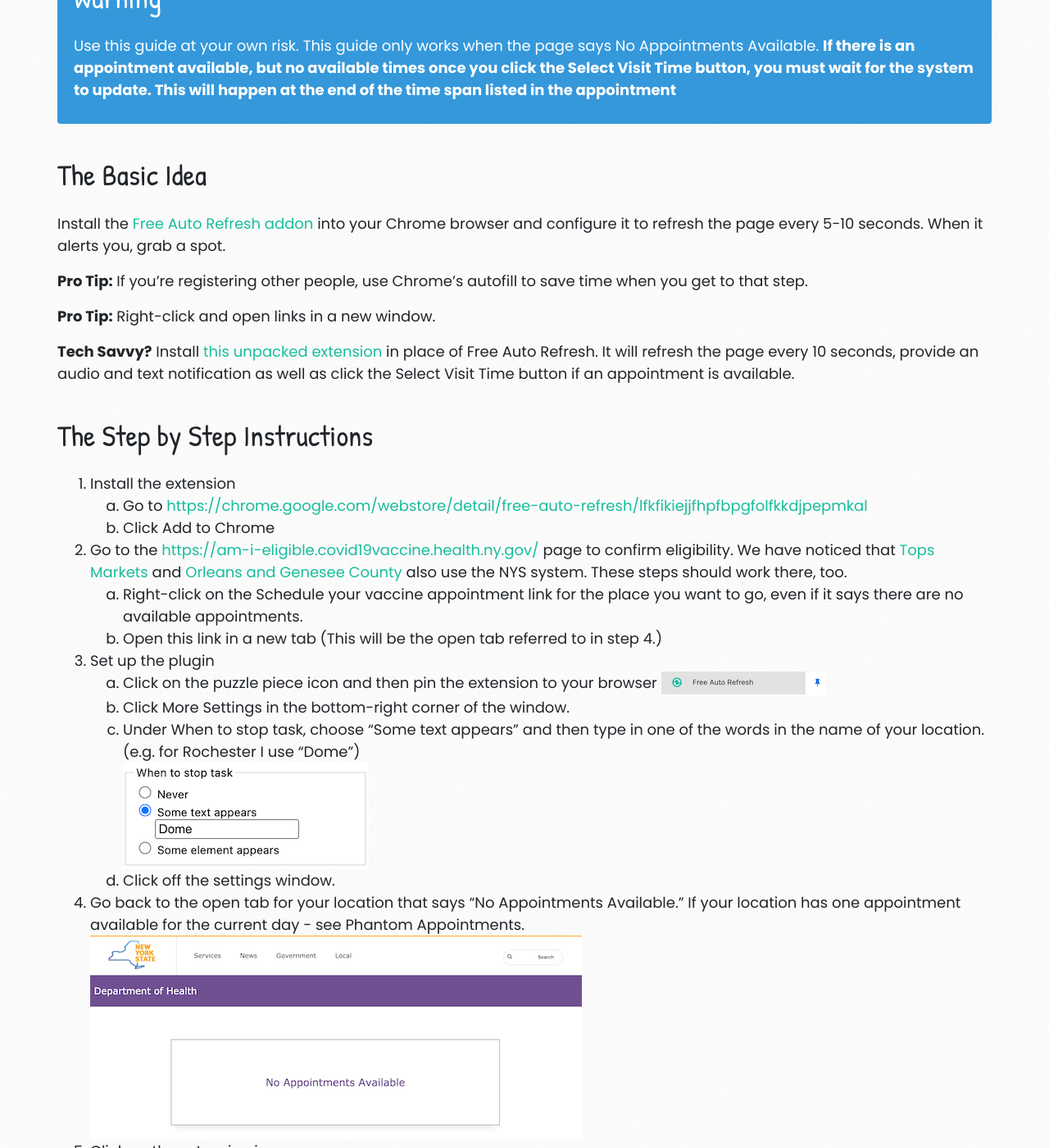
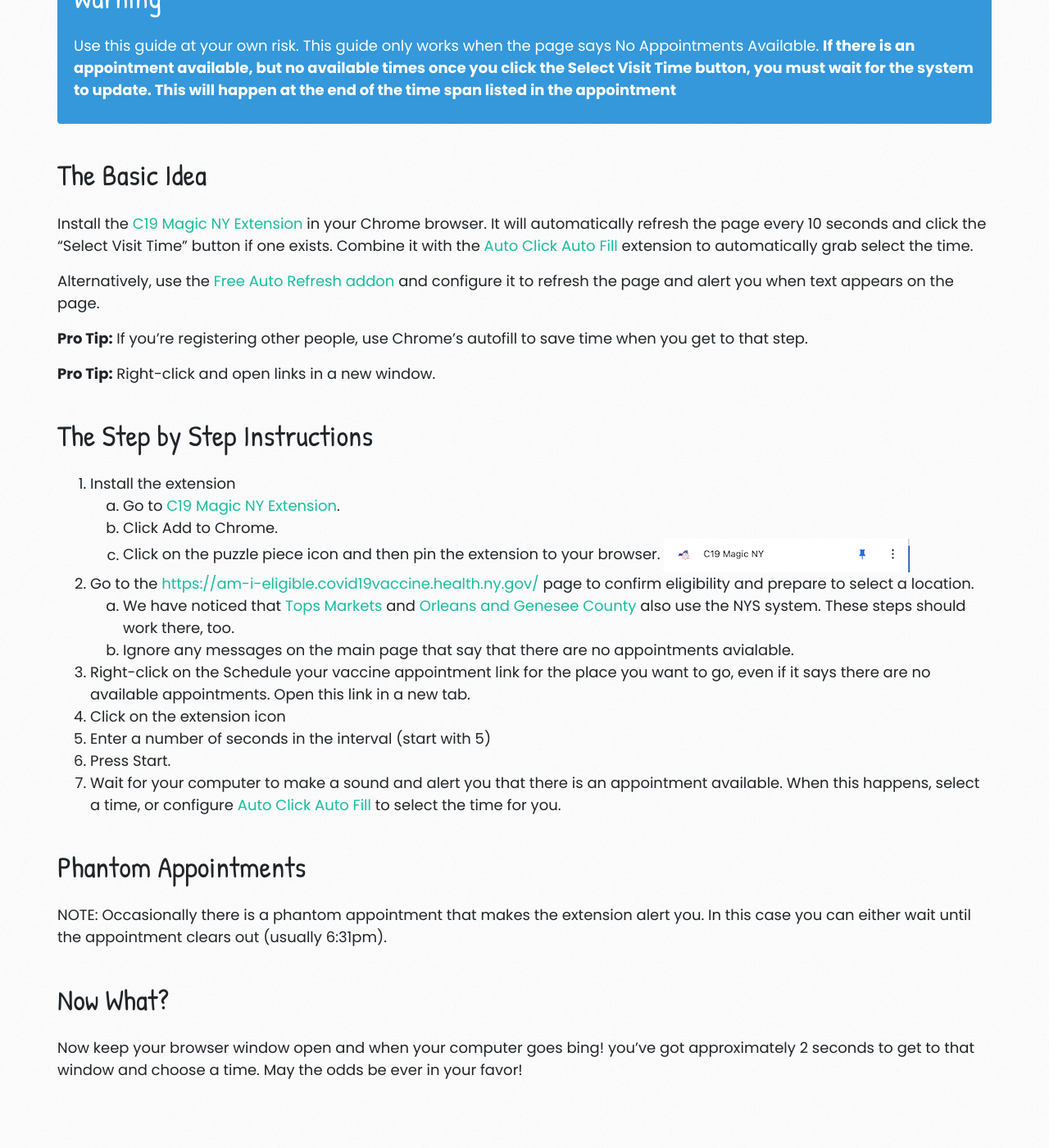
Before and after one commit to loganrath/dwap-main, a Jekyll site: the page built from our-process.md, in a window 1280 px wide and 1400 px high, scrolled down 424 px. Shown: the whole window at 82% size. Built offline with Jekyll 4.4.1, drawn with Linux system fonts in a browser that asks for light colours; nearby versions of some CDN libraries; after the commit the page ends 1758 px from its top, so only the background shows below that; some of the changed text lies outside the part shown.

Commit message:
updated instructions

```diff
--- a/our-process.md
+++ b/our-process.md
@@ -9,39 +9,28 @@
 </div>
 
 # The Basic Idea
-Install the [Free Auto Refresh addon](https://www.google.com/url?q=https://chrome.google.com/webstore/detail/free-auto-refresh/lfkfikiejjfhpfbpgfolfkkdjpepmkal){:target="_blank"} into your Chrome browser and configure it to refresh the page every 5-10 seconds. When it alerts you, grab a spot.
+Install the [C19 Magic NY Extension](https://chrome.google.com/webstore/detail/c19-magic-ny/feeepbmhmihglmdnafpaeddiinadkijb?hl=en&authuser=0){:target="_blank"} in your Chrome browser. It will automatically refresh the page every 10 seconds and click the "Select Visit Time" button if one exists. Combine it with the [Auto Click Auto Fill](https://chrome.google.com/extensions/detail/iapifmceeokikomajpccajhjpacjmibe){:target="_blank"} extension to automatically grab select the time.
+
+Alternatively, use the [Free Auto Refresh addon](https://www.google.com/url?q=https://chrome.google.com/webstore/detail/free-auto-refresh/lfkfikiejjfhpfbpgfolfkkdjpepmkal){:target="_blank"} and configure it to refresh the page and alert you when text appears on the page.
 
 **Pro Tip:** If you’re registering other people, use Chrome’s autofill to save time when you get to that step.
 
 **Pro Tip:** Right-click and open links in a new window.
 
-**Tech Savvy?** Install [this unpacked extension](https://github.com/loganrath/C19Magic){:target="_blank"} in place of Free Auto Refresh. It will refresh the page every 10 seconds, provide an audio and text notification as well as click the Select Visit Time button if an appointment is available.
-
-<!--Combine it with the [Auto Click Auto Fill](https://chrome.google.com/extensions/detail/iapifmceeokikomajpccajhjpacjmibe){:target="_blank"} extension to automatically grab the time.-->
-
 # The Step by Step Instructions
 1. Install the extension
-   1. Go to [https://chrome.google.com/webstore/detail/free-auto-refresh/lfkfikiejjfhpfbpgfolfkkdjpepmkal](https://chrome.google.com/webstore/detail/free-auto-refresh/lfkfikiejjfhpfbpgfolfkkdjpepmkal)
-   2. Click Add to Chrome
-2. Go to the [https://am-i-eligible.covid19vaccine.health.ny.gov/](https://am-i-eligible.covid19vaccine.health.ny.gov/) page to confirm eligibility. We have noticed that [Tops Markets](https://www.topsmarkets.com/Covid19Vaccinations/){:target="_blank"} and [Orleans and Genesee County](https://orleanscountyny.com/covid-19-vaccination/){:target="_blank"} also use the NYS system. These steps should work there, too.
-   1. Right-click on the Schedule your vaccine appointment link for the place you want to go, even if it says there are no available appointments.
-   2. Open this link in a new tab  (This will be the open tab referred to in step 4.)
-3. Set up the plugin
-   1. Click on the puzzle piece icon and then pin the extension to your browser
-   ![Screenshot showing puzzle piece to click](/assets/images/how-far.png)
-   2. Click More Settings in the bottom-right corner of the window.
-   3. Under When to stop task, choose “Some text appears” and then type in one of the words in the name of your location. (e.g. for Rochester I use “Dome”)
-  ![Screenshot showing plugin page with the word Dome in the correct field](/assets/images/how-sometext.png)
-   4. Click off the settings window.
-4. Go back to the open tab for your location that says "No Appointments Available." If your location has one appointment available for the current day - see Phantom Appointments.
-![Screenshot showing plugin](/assets/images/how-naa.png)
-5. Click on the extension icon
-6. Enter a number of seconds in the interval (start with 5)
-7. Click the toggle icon to turn on the countdown.
-8. Wait for your computer to make a sound and alert you that there is an appointment available. When this happens, click the button and proceed through. If you are not successful, start by right-clicking on Schedule your vaccine appointment and open it in a new tab.
-
-# Javascript Bookmarklets
-A javascript bookmarklet is a bookmark that sits in your address bar and uses javascript to manipulate the page. Here are a couple bookmarklets that can be useful.
+   1. Go to [C19 Magic NY Extension](https://chrome.google.com/webstore/detail/c19-magic-ny/feeepbmhmihglmdnafpaeddiinadkijb?hl=en&authuser=0).
+   2. Click Add to Chrome.
+   3. Click on the puzzle piece icon and then pin the extension to your browser.
+   ![Screenshot showing puzzle piece to click](/assets/images/how-pinc19.png)
+2. Go to the [https://am-i-eligible.covid19vaccine.health.ny.gov/](https://am-i-eligible.covid19vaccine.health.ny.gov/) page to confirm eligibility and prepare to select a location.
+   1. We have noticed that [Tops Markets](https://www.topsmarkets.com/Covid19Vaccinations/){:target="_blank"} and [Orleans and Genesee County](https://orleanscountyny.com/covid-19-vaccination/){:target="_blank"} also use the NYS system. These steps should work there, too.
+   2. Ignore any messages on the main page that say that there are no appointments avialable.
+3. Right-click on the Schedule your vaccine appointment link for the place you want to go, even if it says there are no available appointments. Open this link in a new tab.
+4. Click on the extension icon
+5. Enter a number of seconds in the interval (start with 5)
+6. Press Start.
+7. Wait for your computer to make a sound and alert you that there is an appointment available. When this happens, select a time, or configure [Auto Click Auto Fill](/autoclick) to select the time for you.
 
 # Phantom Appointments
 NOTE: Occasionally there is a phantom appointment that makes the extension alert you. In this case you can either wait until the appointment clears out (usually 6:31pm).
```
Also changed, not shown: tools.md (+5 -3 lines), assets/images/how-pinc19.png (added).
